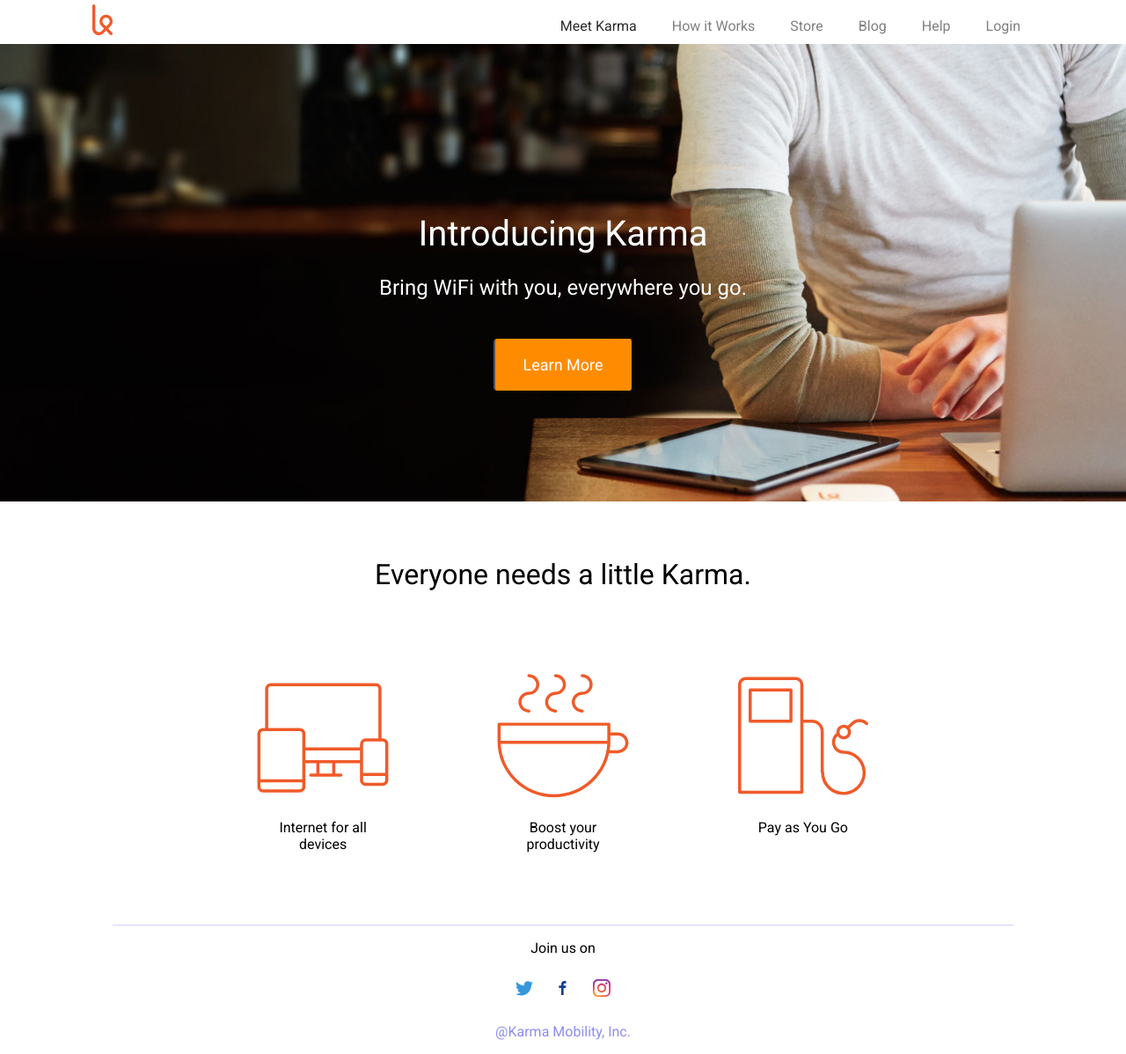
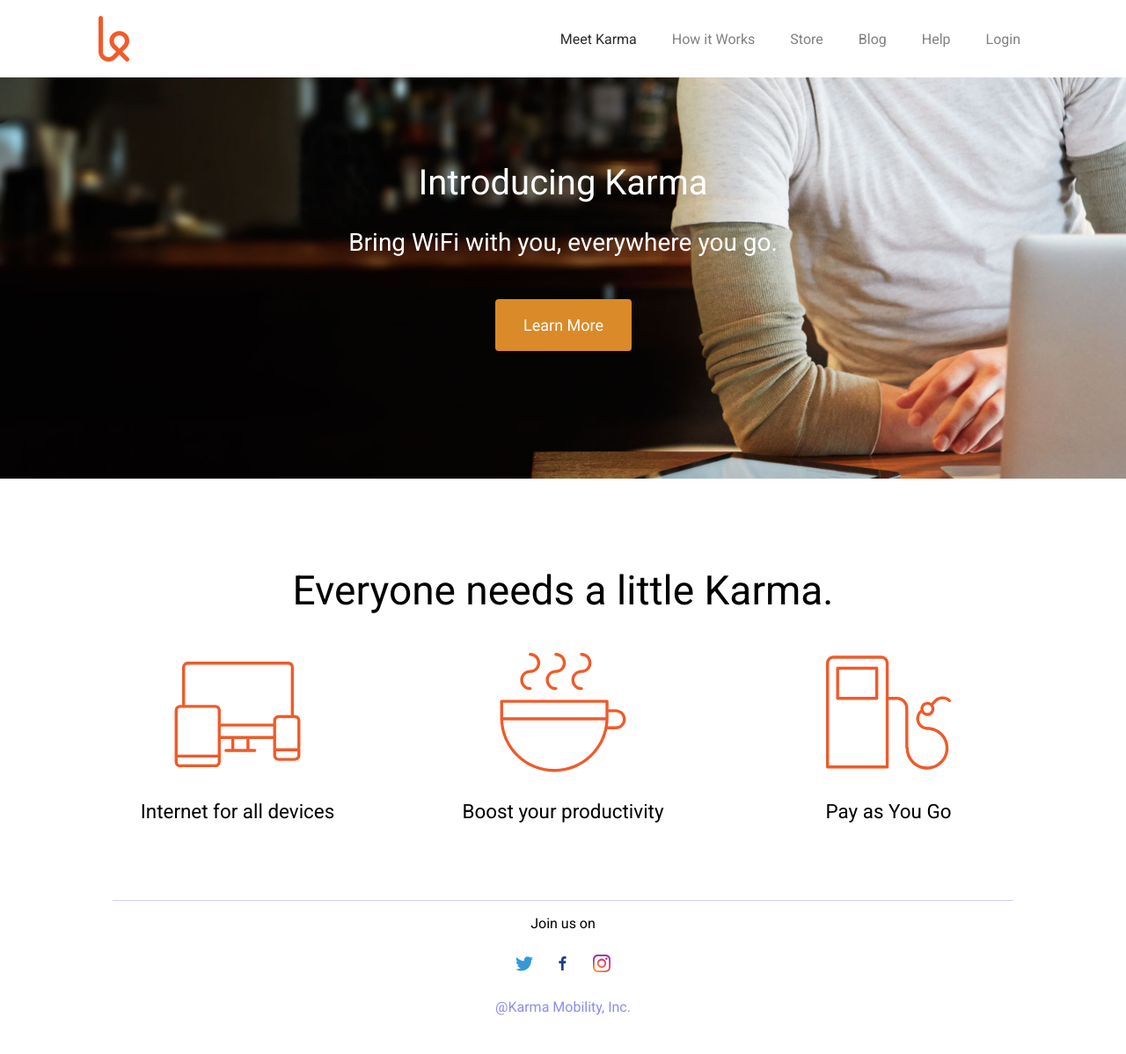
Before and after one commit to CodeYourFuture/HTML-CSS-Module-Project, a PHP site: page / in a window 1280 px wide. Shown: the whole page at 88% size. After the commit the page ends 1154 px from the top, so only its background shows below. Run offline with PHP 8.4, Linux system fonts and the light colour scheme.

Commit message:
LONDON CLASS 8 - DAVOOD KHOSHNOOD - HTML/CSS - WEEK2
Final commit.

```diff
--- a/css/style.css
+++ b/css/style.css
@@ -16,54 +16,96 @@ body {
  * - When using Flexbox, remember the items you want to move around need to be inside a parent container set to 'display: flex'
  */
 
+
+/* Mobile size */
 @media screen and (max-width: 820px) {
     header {
+        display: block;
         margin: 0;
-        height: 50px;
+        height: 70px;
     }
 
     header img {
         height: 70%;
-        float: left;
-        margin: 5px;
+        margin: 10px 20px;
     }
-    header img:first-child {
-        display: block;
+
+    header img:last-child {
+        float: right;
+        height: 30%;
+        margin: 20px 10px;
     }
+
     header nav ul{
         display: none;
     }
+
     header a:hover{
         color:lawngreen;
     }
 
-    section div {
-        font-size: medium;
-        width: 20%;
-        display: inline-table;
-        flex-direction: row;
-        padding: 5%;
+    section {
+        margin: 50px 0px 50px;
+        text-align: center;
+    }
+
+    .section_header {
+        font-size: 36px;
+        text-align: center;
+        margin-bottom: 30px;
+    }
+
+    .section_content {
+        display: flex;
+        flex-direction: column;
+        align-items: center;
+        justify-content : space-around;
+    }
+
+    .section_content div {
+        font-size: 16px;
+        width: 180px;
+        margin: auto;
+        padding: 10px;
+    }
+
+    .section_content img {
+        padding: 0 46px;
+    }
+
+    .section_content div:hover {
+        transform: scale(1.2);
+    }
+
+    .section_content div{
+        transition: transform 750ms;
+        will-change: transform;
     }
 }
+
+/* Desktop size */
 @media screen and (min-width: 820px) {
+
     header {
+        display: flex;
         margin: 0 100px;
-        height: 50px;
+        justify-content: space-between;
+        align-items: center;
+        height: 88px;
     }
 
     header img {
-        height: 70%;
-        float: left;
-        margin: 5px;
+        height: 60%;
+        margin: 12px;
     }
 
-    header img:first-child {
+    header img:last-child {
         display: none;
     }
 
     header nav ul{
         list-style-type: none;
-        margin: 0;
+        margin: auto;
         padding: 0;
         overflow: hidden;
     }
@@ -80,61 +122,67 @@ body {
         text-decoration: none;
     }
 
-    section div {
-        font-size: medium;
-        width: 13%;
-        display: inline-table;
+    section {
+        margin: 100px 50px 25px;
+        text-align: center;
+    }
+
+    .section_header {
+        font-size: 46px;
+    }
+    .section_content {
+        display: flex;
         flex-direction: row;
-        padding: 5%;
+        align-items: center;
+        justify-content : space-evenly;
+        margin-left: 10px;
+        margin-right: 10px;
+    }
+
+    .section_content img {
+        padding: 0 20%;
+    }
+
+    .section_content div {
+        font-size: 1.4rem;
+        width: 15rem;
+        margin: 40px;
     }
 
 }
 
-@media screen and (max-width: 500px) {
-    section div {
-        font-size: 16px;
-        width: 180px;
-        margin: auto;
-    }
-}
-
 main {
-    display: block;
     background-image: url("../img/first-background.jpg");
     background-repeat: no-repeat;
     background-position-x: center;
     background-size: cover;
     color: white;
+    font-size: 28px;
     text-align: center;
-    font-size: x-large;
-    padding: 12rem 0 8rem;
+    padding: 6rem 4rem 10rem;
     height: 200px;
 }
+
 main p:first-child {
     font-size: 40px;
     margin: 0;
 }
 
 main button {
-    background-color:darkorange;
-    border-block-style: none;
+    background-color:rgb(218, 138, 40);
+    border-style: none;
     border-radius: 4px;
+    font-size: large;
+    margin: 20px;
     padding: 1.2rem 2rem;
-    margin: 20px;
-    font-size: large;
+    transition: transform 750ms;
+    will-change: transform;
 }
 
 main button:hover {
     background-color: white;
     color:darkorange;
-}
-
-
-section {
-    display: block;
-    text-align: center;
-    font-size: xx-large;
-    margin: 5% 5% 0;
+    transform: scale(1.2);
 }
 
 footer {
--- a/index.html
+++ b/index.html
@@ -12,9 +12,10 @@
 <body>
     <!-- Add your HTML markup here -->
     <!-- Remember: Use semantic HTML tags like <header>, <main>, <nav>, <footer>, <section> etc -->
-    <!-- All the images you need are in the 'img' folder -->    <header>
+    <!-- All the images you need are in the 'img' folder -->
+    <header>
+        <img src="img/karma-logo.svg">
         <a href="#"><img src="img/menu-hamburger.svg"></a>
-        <img src="img/karma-logo.svg">
         <nav>
             <ul>
                 <li><a href="#Login">Login</a></li>
@@ -32,7 +33,10 @@
         <button>Learn More</button>
     </main>
     <section>
-        <p>Everyone needs a little Karma.</p>
+        <div class="section_header">
+            Everyone needs a little Karma.
+        </div>
+        <div class="section_content">
             <div>
                 <img src="img/icon-devices.svg">
                 <p>Internet for all devices</p>
@@ -45,6 +49,7 @@
                 <img src="img/icon-refill.svg">
                 <p>Pay as You Go</p>
             </div>
+        </div>
     </section>
     <footer>
         <hr>
```
Lines whose indentation alone changed are shown as unchanged.
